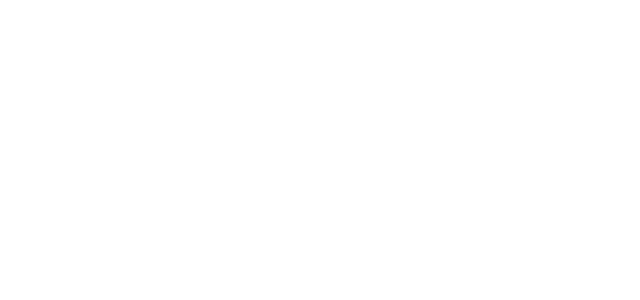
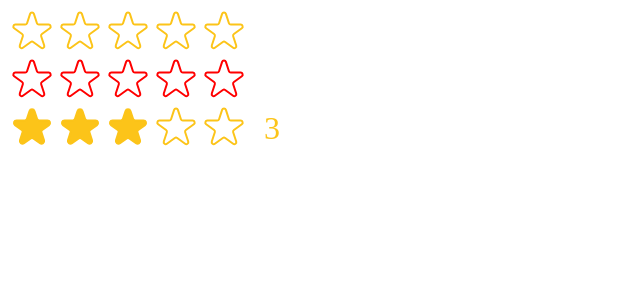
Before and after one commit to Karimatif33/UsePopcorn, a React (Create React App) app: page / in a window 1280 px wide. Shown: the top 300 px of the page, without its empty margins (0-640 px from the left). Built offline with nearby package versions, Linux system fonts and the light colour scheme.

Commit message:
push morning wed

```diff
--- a/src/StarRating.js
+++ b/src/StarRating.js
@@ -3,8 +3,8 @@
 const containerStyle = { display: "flex", alignItems: "center", gap: "16px" };
 const starContainerStyle = { display: "flex" };
 
-export default function StarRating({ maxRating = 5, color ="#fcc419", size = 48 }) {
-  const [rating, setRating] = useState(0);
+export default function StarRating({ maxRating = 5, color ="#fcc419", size = 48, className = "", messages = [], defultRating = 0, }) {
+  const [rating, setRating] = useState(defultRating);
   const [tempRating, setTemprating] = useState(0)
 
   function handleRating(rating) {
@@ -13,21 +13,21 @@
 const textStyle = { lineHeight: "1", margin: "0",color ,fontSize: `${size / 1.5}px` };
 
   return (
-    <div style={containerStyle}>
+    <div style={containerStyle} className={className}>
       <div style={starContainerStyle}>
         {Array.from({ length: maxRating }, (_, i) => (
           <Star key={i} onRate={() => handleRating(i + 1)} full={tempRating ? tempRating >= i + 1 : rating >= i + 1} onHoverIn={() => setTemprating(i + 1)} onHoverOut={() => setTemprating(0)} color={color} size={size} />
         ))}
       </div>
-      <p style={textStyle}>{tempRating|| rating || "" }</p>
+      <p style={textStyle}>{messages.length === maxRating ? messages[tempRating ? tempRating -1 : rating - 1]:tempRating|| rating || "" }</p>
     </div>
   );
 }
 
-function Star({ onRate, full, onHoverIn, onHoverOut,color, size }) {
+function Star({ onRate, full, onHoverIn, onHoverOut, color, size }) {
     const starStyle = {
-        width: `${size}`,
-        height: `${size}`,
+        width: `${size}px`,
+        height: `${size}px`,
         display: "block",
         cursor: "pointer",
 
@@ -61,44 +61,3 @@
     </span>
   );
 }
-
-/*
-SPACING SYSTEM (px)
-2 / 4 / 8 / 12 / 16 / 24 / 32 / 40 / 48 / 64 / 80 / 96 / 128
-
-FONT SIZE SYSTEM (px)
-10 / 12 / 14 / 16 / 18 / 20 / 24 / 30 / 36 / 44 /52 / 62 / 74 / 86 / 98
-*/
-
-/*
-FULL STAR
-
-<svg
-  xmlns="http://www.w3.org/2000/svg"
-  viewBox="0 0 20 20"
-  fill="#000"
-  stroke="#000"
->
-  <path
-    d="M9.049 2.927c.3-.921 1.603-.921 1.902 0l1.07 3.292a1 1 0 00.95.69h3.462c.969 0 1.371 1.24.588 1.81l-2.8 2.034a1 1 0 00-.364 1.118l1.07 3.292c.3.921-.755 1.688-1.54 1.118l-2.8-2.034a1 1 0 00-1.175 0l-2.8 2.034c-.784.57-1.838-.197-1.539-1.118l1.07-3.292a1 1 0 00-.364-1.118L2.98 8.72c-.783-.57-.38-1.81.588-1.81h3.461a1 1 0 00.951-.69l1.07-3.292z"
-  />
-</svg>
-
-
-EMPTY STAR
-
-<svg
-  xmlns="http://www.w3.org/2000/svg"
-  fill="none"
-  viewBox="0 0 24 24"
-  stroke="#000"
->
-  <path
-    strokeLinecap="round"
-    strokeLinejoin="round"
-    strokeWidth="{2}"
-    d="M11.049 2.927c.3-.921 1.603-.921 1.902 0l1.519 4.674a1 1 0 00.95.69h4.915c.969 0 1.371 1.24.588 1.81l-3.976 2.888a1 1 0 00-.363 1.118l1.518 4.674c.3.922-.755 1.688-1.538 1.118l-3.976-2.888a1 1 0 00-1.176 0l-3.976 2.888c-.783.57-1.838-.197-1.538-1.118l1.518-4.674a1 1 0 00-.363-1.118l-3.976-2.888c-.784-.57-.38-1.81.588-1.81h4.914a1 1 0 00.951-.69l1.519-4.674z"
-  />
-</svg>
-
-*/
--- a/src/index.js
+++ b/src/index.js
@@ -8,9 +8,9 @@
 root.render(
   <React.StrictMode>
     {/* <App /> */}
-    <StarRating maxRating={5}/>
-    <StarRating maxRating={10}/>
-    <StarRating/>
+    <StarRating maxRating={5} messages={["Terrible", "Bad", "Okay", "Good", "Amazing"]}/>
+    <StarRating maxRating={5} color='red' className="test" messages={["Terrible", "Bad", "Okay", "Good", "Amazing"]}/>
+    <StarRating defultRating={3}/>
 
   </React.StrictMode>
 );
```
